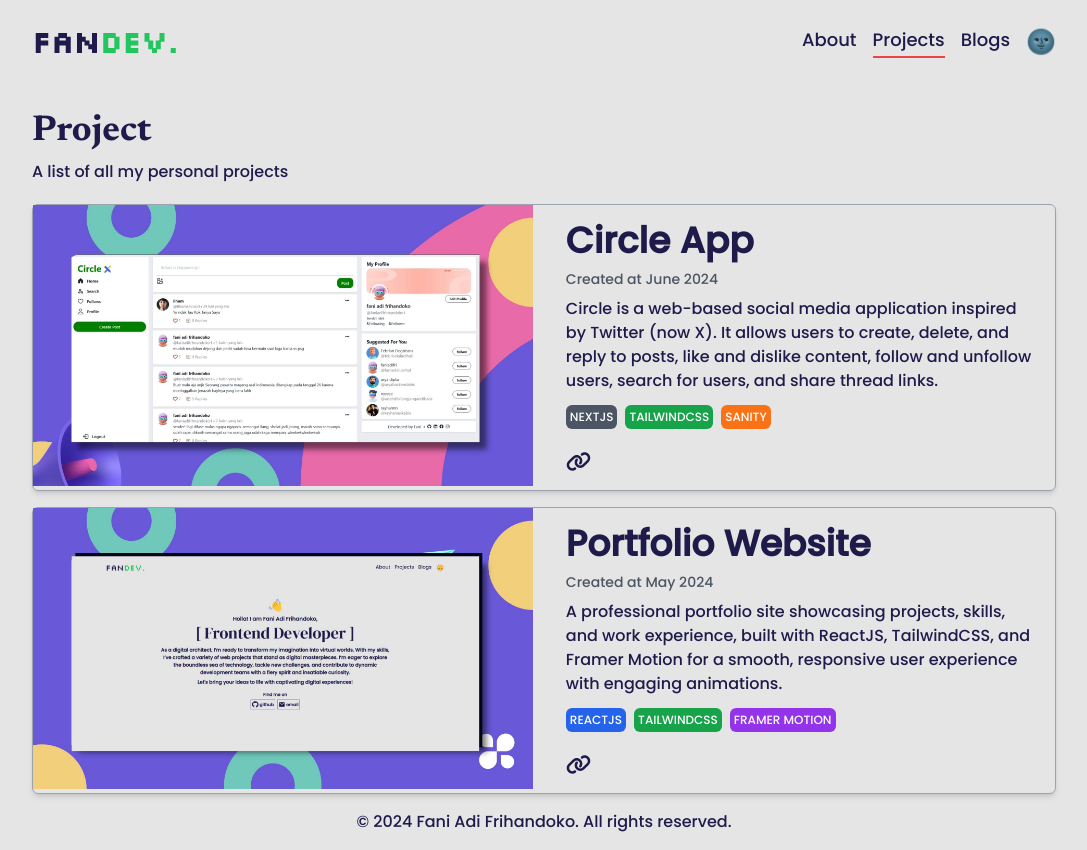
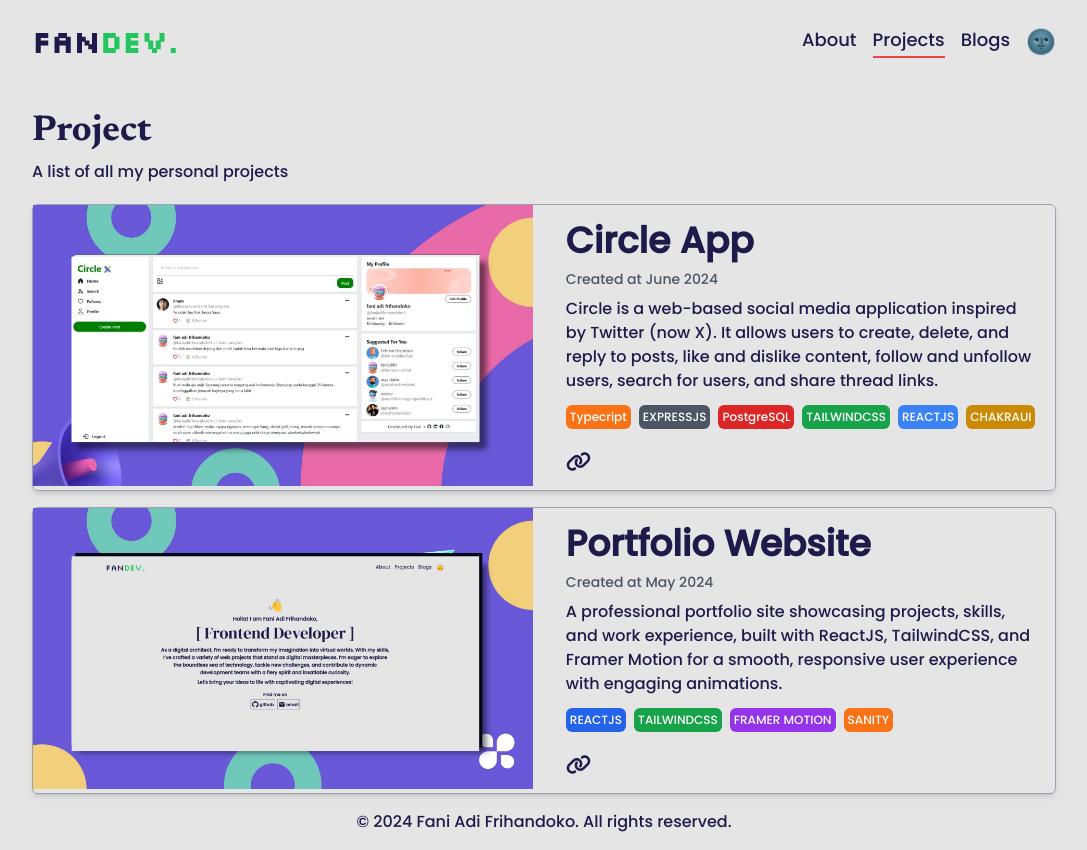
Before and after one commit to faniadifrihandoko1/creativefolio, a Next.js app: page /projects in a window 1280 px wide. Shown: the whole page, without its empty margins (96-1183 px from the left). Built offline with nearby package versions, Linux system fonts and the light colour scheme.

Commit message:
feat: add techstack in project individu

```diff
--- a/app/(client)/projects/page.tsx
+++ b/app/(client)/projects/page.tsx
@@ -28,9 +28,12 @@ const dummyProjects: Project[] = [
     description:
       "Circle is a web-based social media application inspired by Twitter (now X). It allows users to create, delete, and reply to posts, like and dislike content, follow and unfollow users, search for users, and share thread links.",
     technologies: [
-      { name: "NEXTJS", color: "bg-gray-600" },
+      { name: "Typecript", color: " bg-orange-500" },
+      { name: "EXPRESSJS", color: "bg-gray-600" },
+      { name: "PostgreSQL", color: "bg-red-600" },
       { name: "TAILWINDCSS", color: "bg-green-600" },
-      { name: "SANITY", color: "bg-orange-500" },
+      { name: "REACTJS", color: "bg-blue-500" },
+      { name: "CHAKRAUI", color: "bg-yellow-600" },
     ],
     url: "https://github.com/faniadifrihandoko1/fe-threads",
   },
@@ -44,6 +47,7 @@ const dummyProjects: Project[] = [
       { name: "REACTJS", color: "bg-blue-600" },
       { name: "TAILWINDCSS", color: "bg-green-600" },
       { name: "FRAMER MOTION", color: "bg-purple-600" },
+      { name: "SANITY", color: "bg-orange-500" },
     ],
     url: "https://fanidev.vercel.app/",
   },
```
